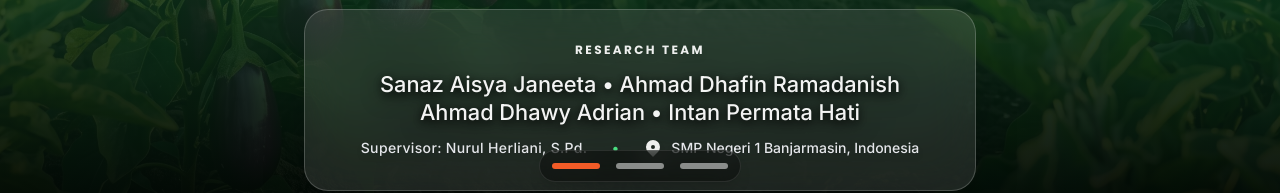
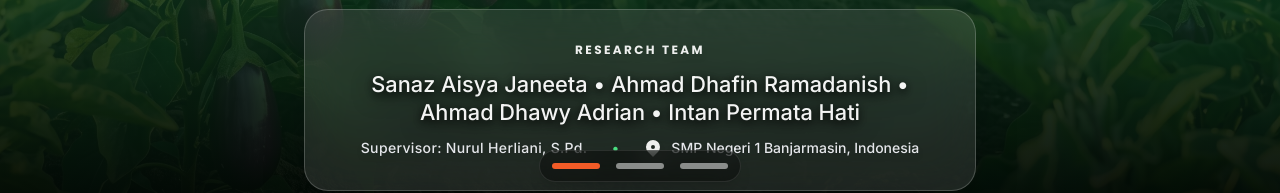
Before and after one commit to jesicastudio-bit/AMEEX, a plain HTML site: page index.html in a window 1280 px wide. Shown: the part 578-771 px from the top of the page. Drawn offline with nearby package versions, Linux system fonts and the light colour scheme.

Commit message:
Update index.html

```diff
--- a/index.html
+++ b/index.html
@@ -347,7 +347,7 @@ footer{ padding-top:90px!important; padding-bottom:90px!important; }
             <div class="w-full max-w-2xl bg-white/10 backdrop-blur-xl border border-white/20 rounded-3xl p-6 md:p-8 mt-4 shadow-2xl drop-shadow-2xl">
                 <h3 class="text-xs font-bold tracking-[0.2em] text-accent-400 uppercase mb-3 drop-shadow-md">Research Team</h3>
                 <p class="text-base md:text-lg text-white font-medium leading-relaxed mb-3 drop-shadow-md">
-                    Sanaz Aisya Janeeta &bull; Ahmad Dhafin Ramadanish<br class="hidden md:block"> Ahmad Dhawy Adrian &bull; Intan Permata Hati
+                    Sanaz Aisya Janeeta &bull; Ahmad Dhafin Ramadanish &bull;<br class="hidden md:block"> Ahmad Dhawy Adrian &bull; Intan Permata Hati
                 </p>
                 <div class="flex flex-col md:flex-row items-center justify-center gap-3 md:gap-6 text-sm text-gray-200 drop-shadow-md">
                     <span class="tracking-wide font-medium">Supervisor: Nurul Herliani, S.Pd.</span>
```
